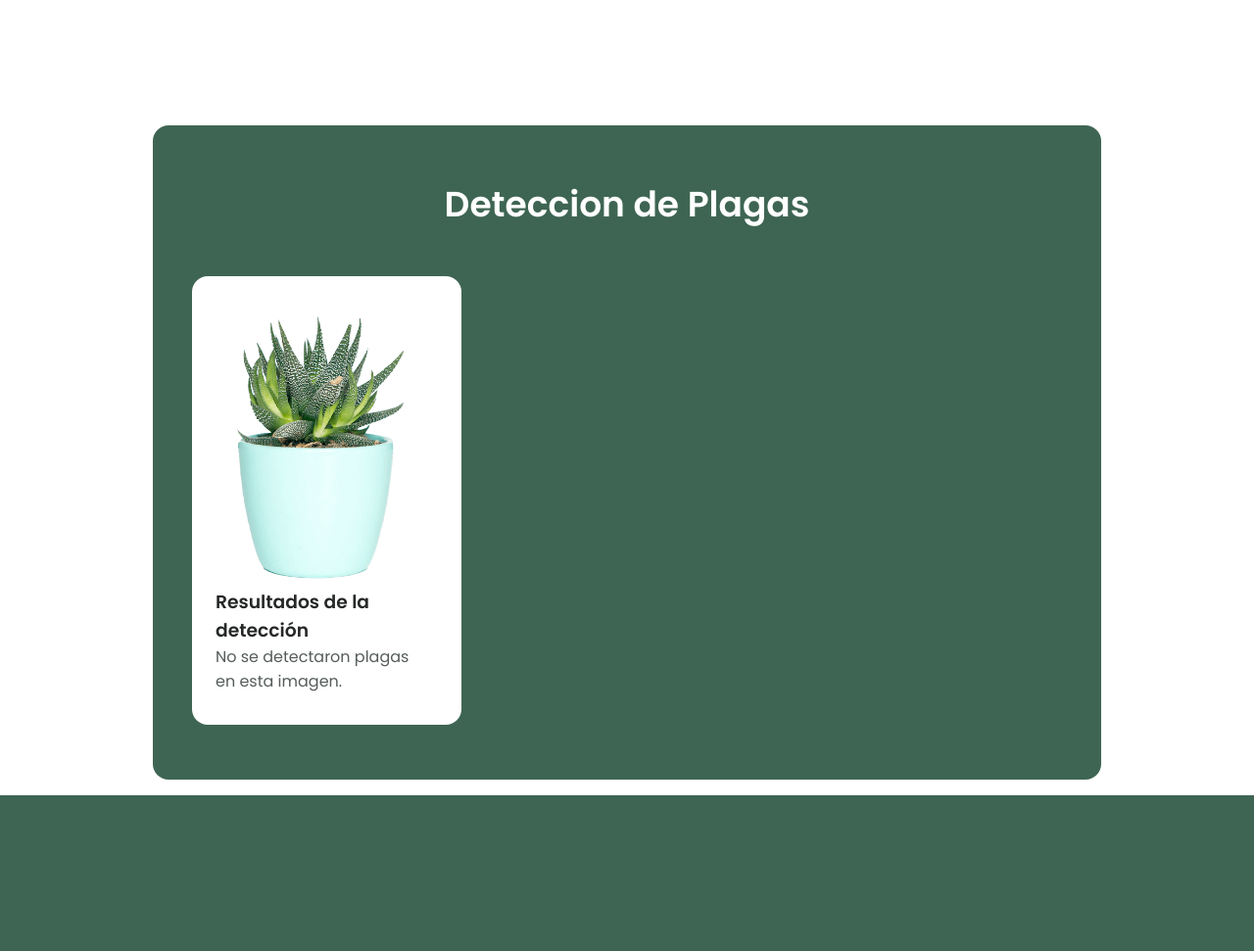
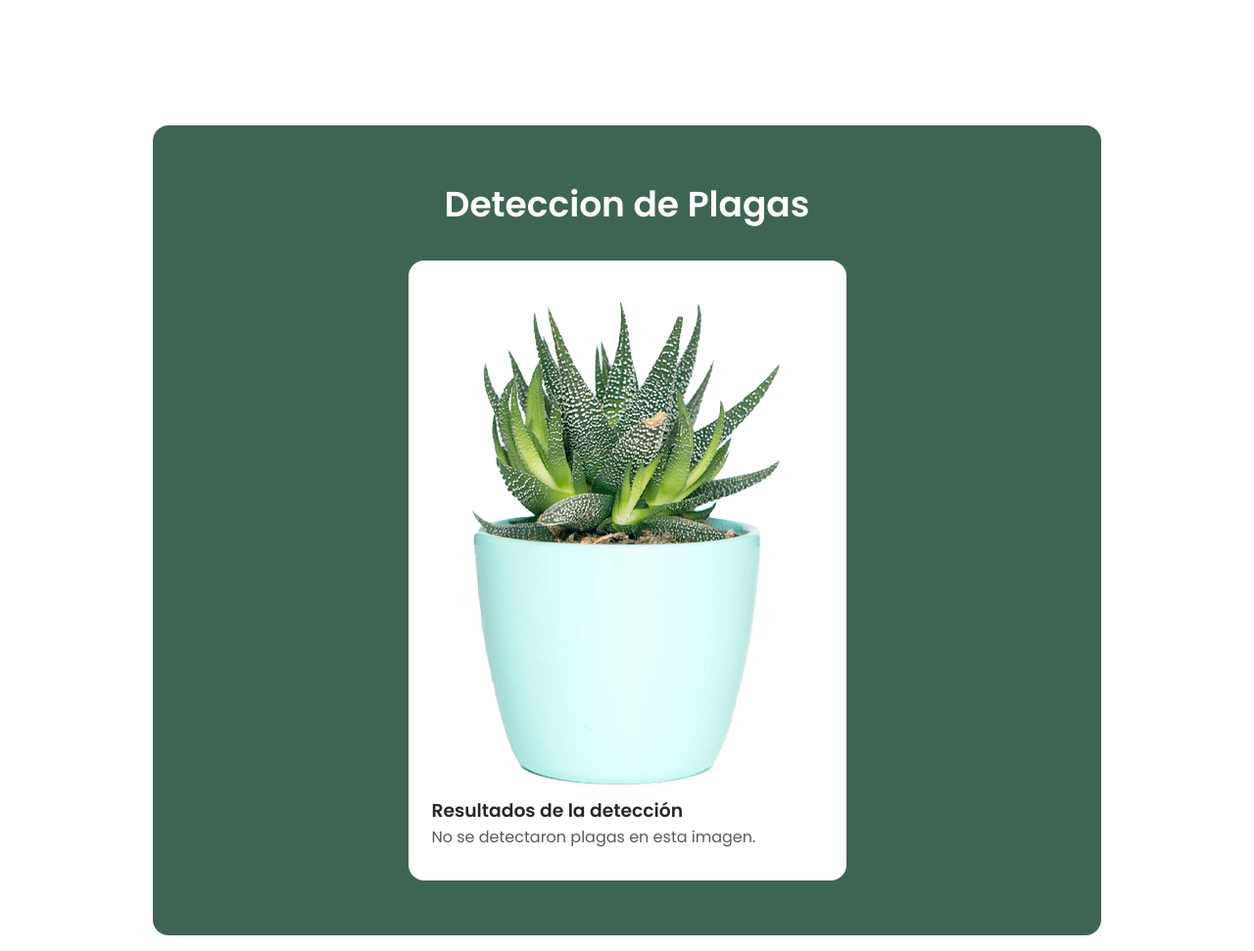
Before and after one commit to AlonViglez/Invernadero, a Django app: template invernadero/webpage/templates/detection_results.html in a window 1280 px wide. Shown: the whole page at 98% size. Before the commit the page ends 812 px from the top, so only its background shows below. Run offline with Django 5.2, Linux system fonts and the light colour scheme; the template is opened without the code that fills it: values that come from a table or form of the project are taken from there, others are empty; data comes from the database, SQL or seed files in the repository.

Commit message:
Cambios 2
Diseño mejorado

```diff
--- a/invernadero/webpage/static/css/styles.css
+++ b/invernadero/webpage/static/css/styles.css
@@ -454,6 +454,13 @@
   padding-top: 1rem;
 }
 
+.steps__container2 {
+  display: flex;
+  justify-content: center;
+  align-items: center;
+
+}
+
 .steps__title{
   color: #FFF;
 }
@@ -462,6 +469,14 @@
   background-color: var(--container-color);
   padding: 2.5rem 3rem 2rem 1.5rem;
   border-radius: 1rem;
+}
+
+
+.steps__card2{
+  background-color: var(--container-color);
+  padding: 2.5rem 3rem 2rem 1.5rem;
+  border-radius: 1rem;
+
 }
 
 .steps__card-number{
--- a/invernadero/webpage/templates/detection_results.html
+++ b/invernadero/webpage/templates/detection_results.html
@@ -14,8 +14,8 @@
         <div class="steps__bg">
             <h2 class="section__title-center steps__title">Deteccion de Plagas</h2>
 
-            <div class="steps__container grid">
-                <div class="steps__card">
+            <div class="steps__container2">
+                <div class="steps__card2">
                     <div class="post">
                         <!-- Mostrar imagen analizada -->
                         <img src="{{ image.image.url }}" alt="Imagen analizada" class="post__image">
```
